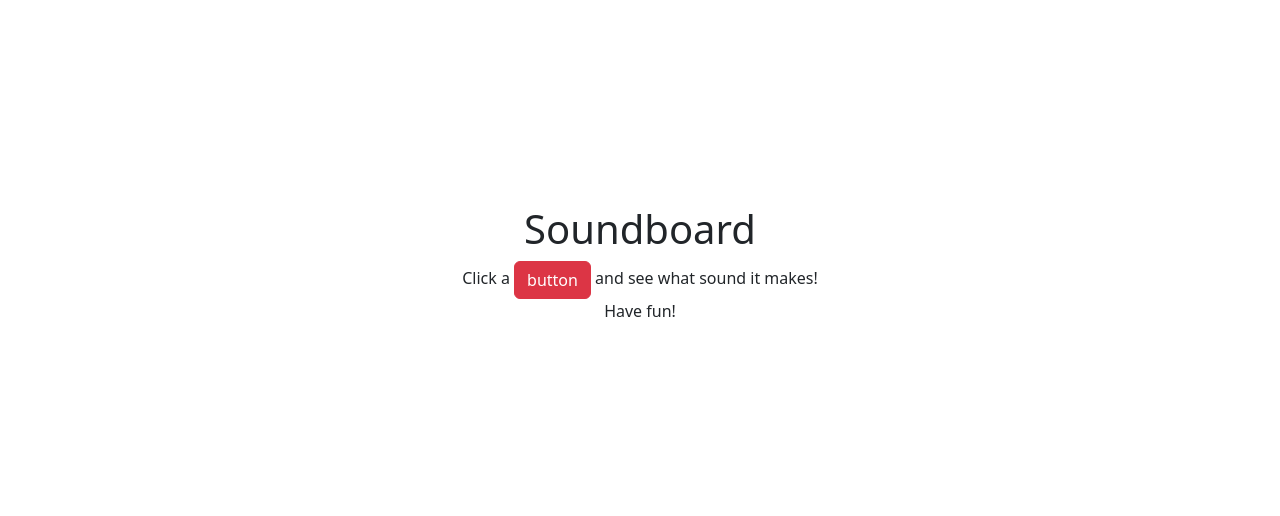
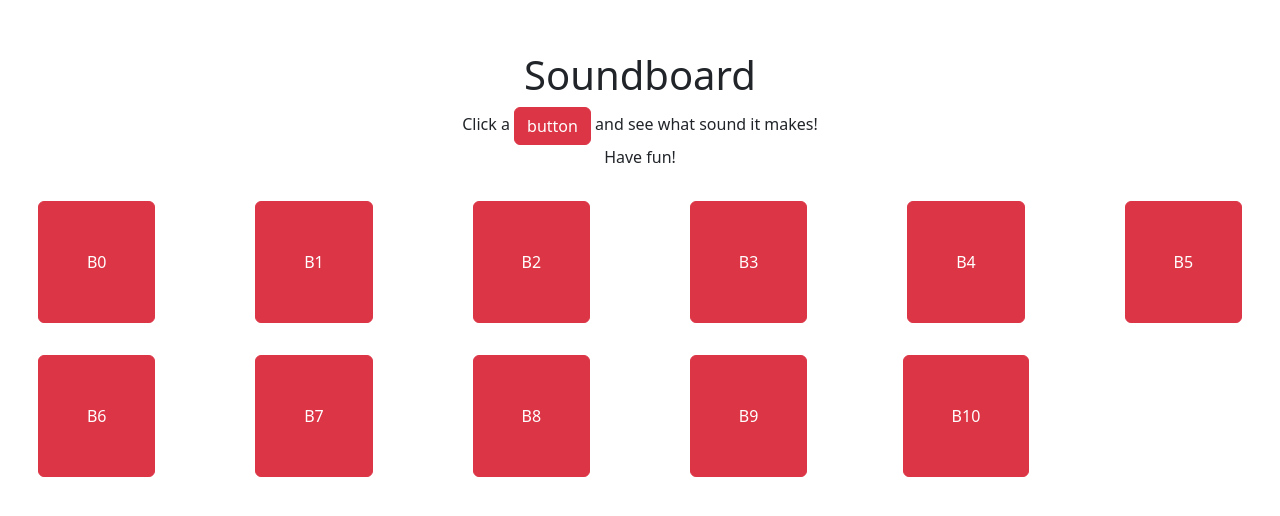
Before and after one commit to vichdz97/soundboard, a React (Vite) app: page / in a window 1280 px wide. Shown: the part 128-644 px from the top of the page. Built offline with nearby package versions, Linux system fonts and the light colour scheme.

Commit message:
added buttons

```diff
--- a/src/App.tsx
+++ b/src/App.tsx
@@ -1,9 +1,24 @@
+import Button from "./components/Button"
+
 function App() {
+    const createButtons = () => {
+        const buttons = [];
+        for (let i = 0; i <= 10; i++) {
+            buttons.push(
+                <div className="col-6 col-md-3 col-lg-2"><Button onClick={() => {}}>B{i}</Button></div>
+            );
+        }
+        return buttons;
+    }
+
     return (
         <div className="d-flex flex-column justify-content-center align-items-center">
             <div className="heading text-center">
                 <h1>Soundboard</h1>
                 <p>Click a <button className="btn btn-danger">button</button> and see what sound it makes! <br /> Have fun!</p>
+            </div>
+            <div className="row text-center">
+                { createButtons() }
             </div>
         </div>
 
--- /dev/null
+++ b/src/components/Button.tsx
@@ -0,0 +1,14 @@
+import { ReactNode } from "react";
+
+interface Props {
+    children: ReactNode;
+    onClick: () => void;
+}
+
+function Button({ children, onClick }: Props) {
+  return (
+    <button className="btn btn-danger m-3 p-5" onClick={onClick}>{children}</button>
+  )
+}
+
+export default Button
```
